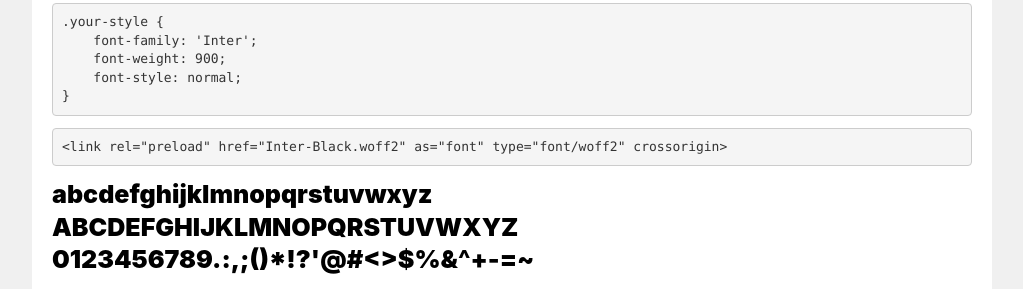
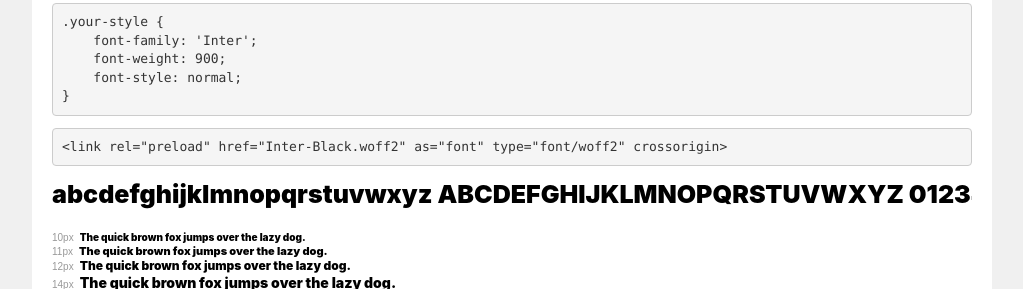
Before and after one commit to vixen-01/russian-travel, a plain HTML site: page fonts/inter/demo.html in a window 1280 px wide. Shown: the part 81-370 px from the top of the page, without its empty margins (128-1151 px from the left). Drawn offline with Linux system fonts and the light colour scheme; a web font is replaced by a local one.

Commit message:
3 спринт

```diff
--- a/fonts/inter/demo.html
+++ b/fonts/inter/demo.html
@@ -169,8 +169,8 @@
 &lt;link rel=&quot;preload&quot; href=&quot;Inter-Black.woff2&quot; as=&quot;font&quot; type=&quot;font/woff2&quot; crossorigin&gt;</pre>
         <div class="font-container" style="font-family: 'Inter'; font-weight: 900; font-style: normal;">
             <p class="letters">
-                abcdefghijklmnopqrstuvwxyz<br>
-ABCDEFGHIJKLMNOPQRSTUVWXYZ<br>
+                abcdefghijklmnopqrstuvwxyz
+ABCDEFGHIJKLMNOPQRSTUVWXYZ
                 0123456789.:,;()*!?'@#&lt;&gt;$%&^+-=~
             </p>
             <p class="s10" style="font-size: 10px;">The quick brown fox jumps over the lazy dog.</p>
```
